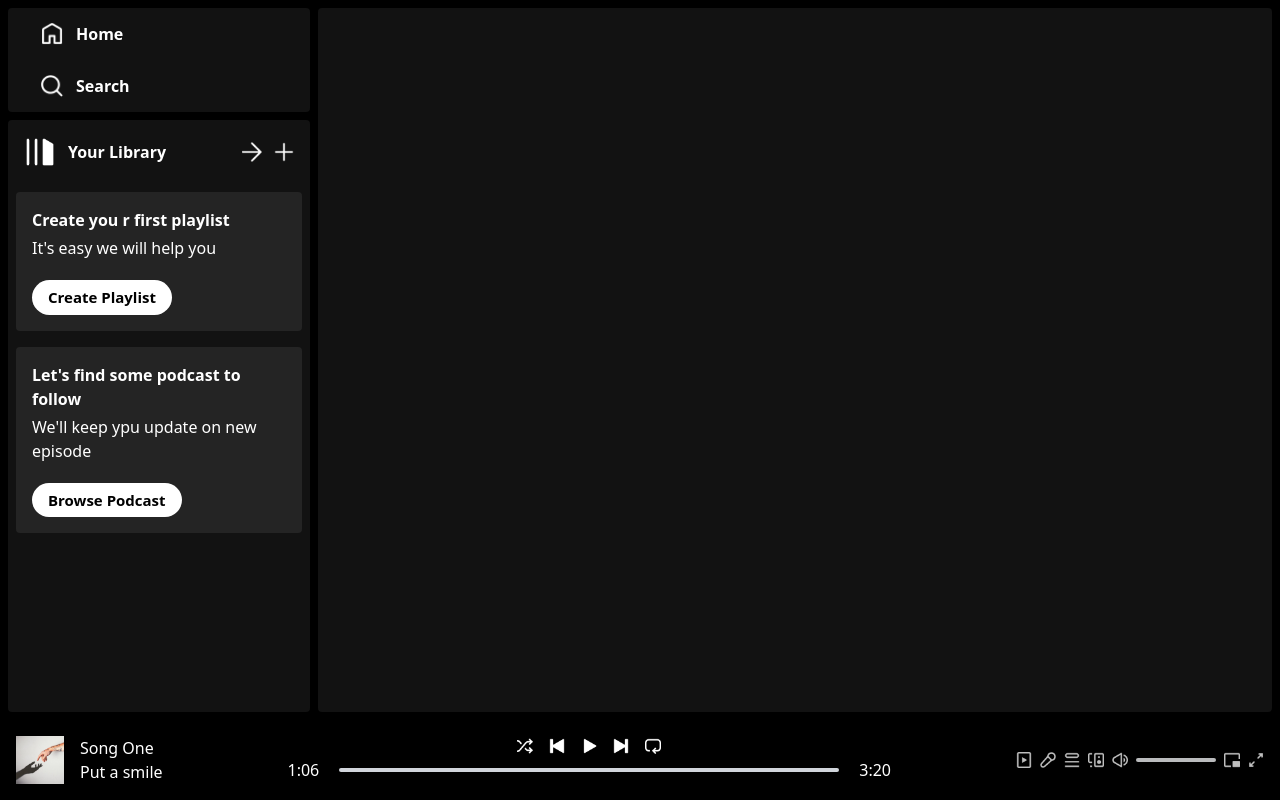
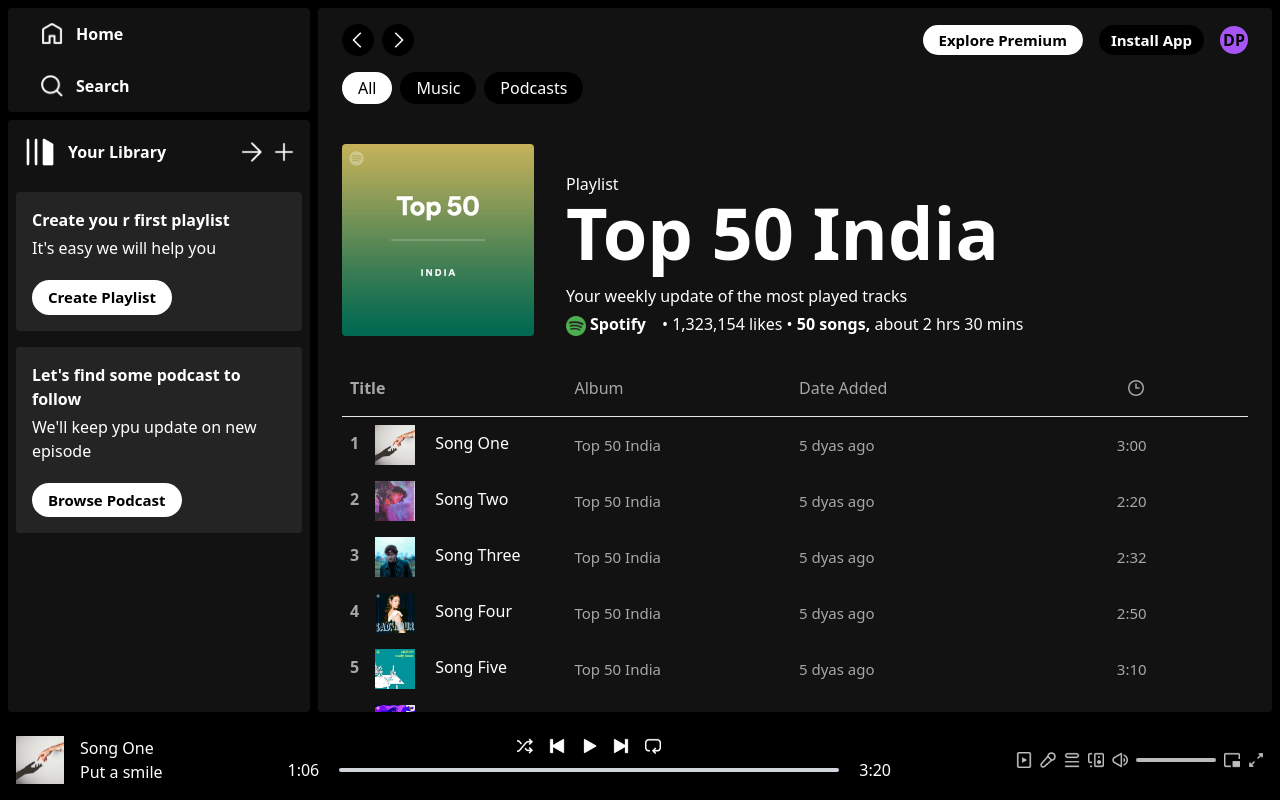
Before and after one commit to Prakashpreveen/spotify-clone_ReactJS-TailwindCSS, a React (Vite) app: page /album/1 in a window 1280 px wide. Built offline with nearby package versions, Linux system fonts and the light colour scheme.

Commit message:
added display album

```diff
--- a/src/components/AlbumItem.jsx
+++ b/src/components/AlbumItem.jsx
@@ -1,8 +1,14 @@
 import React from "react";
+import { useNavigate } from "react-router-dom";
 
 const AlbumItem = ({ image, name, desc, id }) => {
+  const navigate = useNavigate(); //use navigate hooks to navigate to particular album
+
   return (
-    <div className="min-w-[180px] p-2 px-3 rounded cursor-pointer hover:bg-[#ffffff26]">
+    <div
+      onClick={() => navigate(`/album/${id}`)} //by clicking it'll navigate thro "id"
+      className="min-w-[180px] p-2 px-3 rounded cursor-pointer hover:bg-[#ffffff26]"
+    >
       <img src={image} className="rounded" />
       <p className="font-bold mt-2 mb-1">{name}</p>
       <p className="text-slate-200 text-sm">{desc}</p>
--- a/src/components/Display.jsx
+++ b/src/components/Display.jsx
@@ -1,12 +1,15 @@
 import React from "react";
 import { Route, Routes } from "react-router-dom";
 import DisplayHome from "./DisplayHome";
+import DisplayAlbum from "./DisplayAlbum";
 
 const Display = () => {
   return (
     <div className="w-[100%] m-2 px-6 pt-4 rounded bg-[#121212] text-white overflow-auto lg:w-[75%] lg:ml-0">
       <Routes>
-        <Route path="/" element={<DisplayHome />} />
+        <Route path="/" element={<DisplayHome />} /> //ROUTE FOR HOME
+        <Route path="/album/:id" element={<DisplayAlbum />} /> //ROUTE FOR
+        DISPLAYING ALBUM THRO ID
       </Routes>
     </div>
   );
--- /dev/null
+++ b/src/components/DisplayAlbum.jsx
@@ -0,0 +1,61 @@
+import React from "react";
+import Navbar from "./Navbar";
+import { useParams } from "react-router-dom";
+import { albumsData, assets, songsData } from "../assets/assets";
+
+const DisplayAlbum = () => {
+  const { id } = useParams(); //useParams to get id
+  const albumData = albumsData[id];
+
+  return (
+    <>
+      <Navbar />
+
+      {/* -------------------- ALBUM HEADER -------------------- */}
+      <div className="mt-10 flex flex-col gap-8 md:flex-row md:items-end">
+        <img src={albumData.image} className="w-48 rounded" />
+        <div className="flex flex-col">
+          <p>Playlist</p>
+          <h2 className="text-5xl font-bold mb-4 md:text-7xl">
+            {albumData.name}
+          </h2>
+          <h4>{albumData.desc}</h4>
+          <p className="mt-1">
+            <img src={assets.spotify_logo} className="inline-block w-5 mr-1" />
+            <b className="mr-4">Spotify</b>
+            &#8226; 1,323,154 likes &#8226; <b>50 songs, </b>
+            about 2 hrs 30 mins
+          </p>
+        </div>
+      </div>
+
+      {/* -------------------- ALBUM INFO -------------------- */}
+      <div className="grid grid-cols-3 sm:grid-cols-4 mt-10 mb-4 pl-2 text-[#a7a7a7]">
+        <p>
+          <b className="mr-4">Title</b>
+        </p>
+        <p>Album</p>
+        <p className="hidden sm:block">Date Added</p>
+        <img src={assets.clock_icon} className="m-auto w-4" />
+      </div>
+      <hr />
+      {songsData.map((item, index) => (
+        <div
+          key={index}
+          className="grid grid-cols-3 sm:grid-cols-4 gap-2 p-2 items-center text-[#a7a7a7] hover:bg-[#ffffff2b] cursor-pointer"
+        >
+          <p className="text-white">
+            <b className="mr-4 text-[#a7a7a7]">{index + 1}</b>
+            <img src={item.image} className="inline w-10 mr-5" />
+            {item.name}
+          </p>
+          <p className="text-[15px]">{albumData.name}</p>
+          <p className="text-[15px] hidden sm:block">5 dyas ago</p>
+          <p className="text-[15px] text-center">{item.duration}</p>
+        </div>
+      ))}
+    </>
+  );
+};
+
+export default DisplayAlbum;
--- a/src/components/DisplayHome.jsx
+++ b/src/components/DisplayHome.jsx
@@ -8,6 +8,8 @@
   return (
     <>
       <Navbar />
+
+      {/* -------------------- FEATURED CHARTS CARD -------------------- */}
       <div className="mb-4">
         <h1 className="my-5 font-bold text-2xl">Featured Charts</h1>
         <div className="flex overflow-auto">
@@ -23,6 +25,7 @@
         </div>
       </div>
 
+      {/* -------------------- TODAY'S BIGGEST HITS CARD -------------------- */}
       <div className="mb-4">
         <h1 className="my-5 font-bold text-2xl">Today's biggest hits</h1>
         <div className="flex overflow-auto">
```
